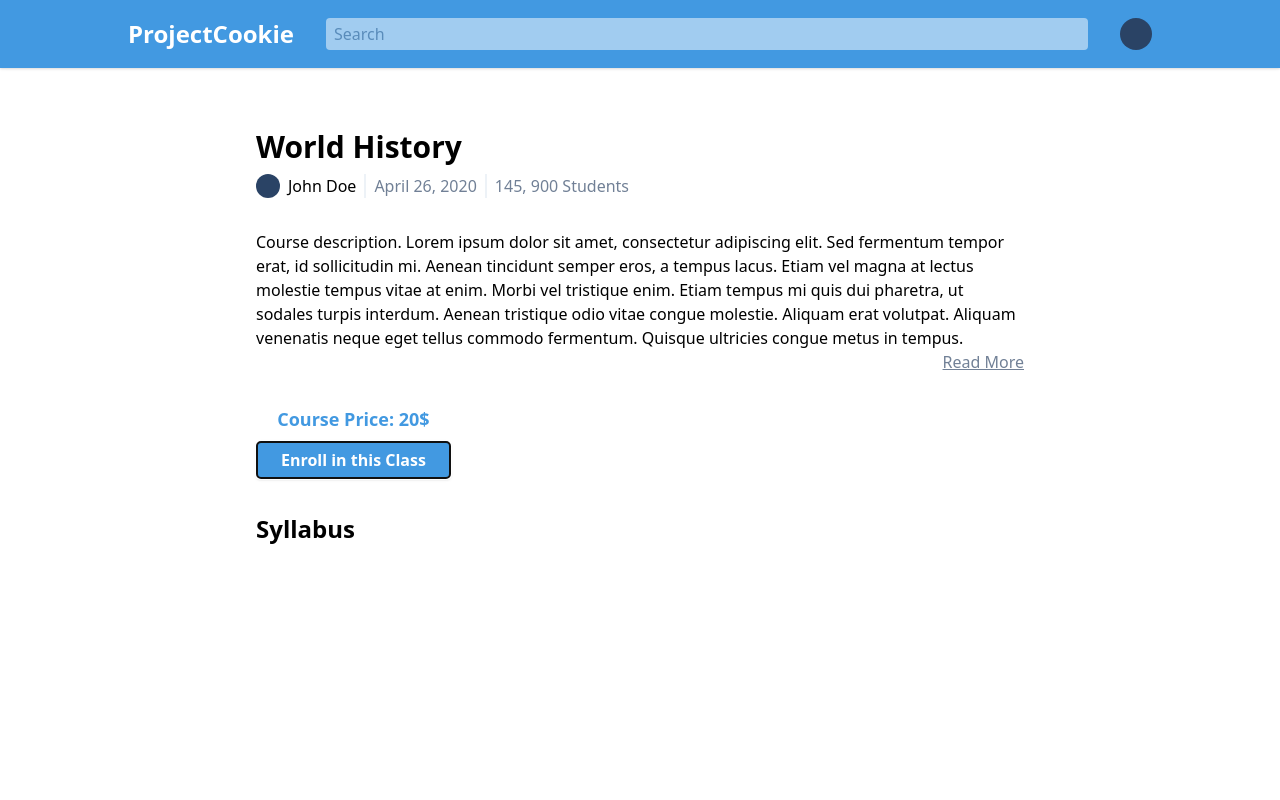
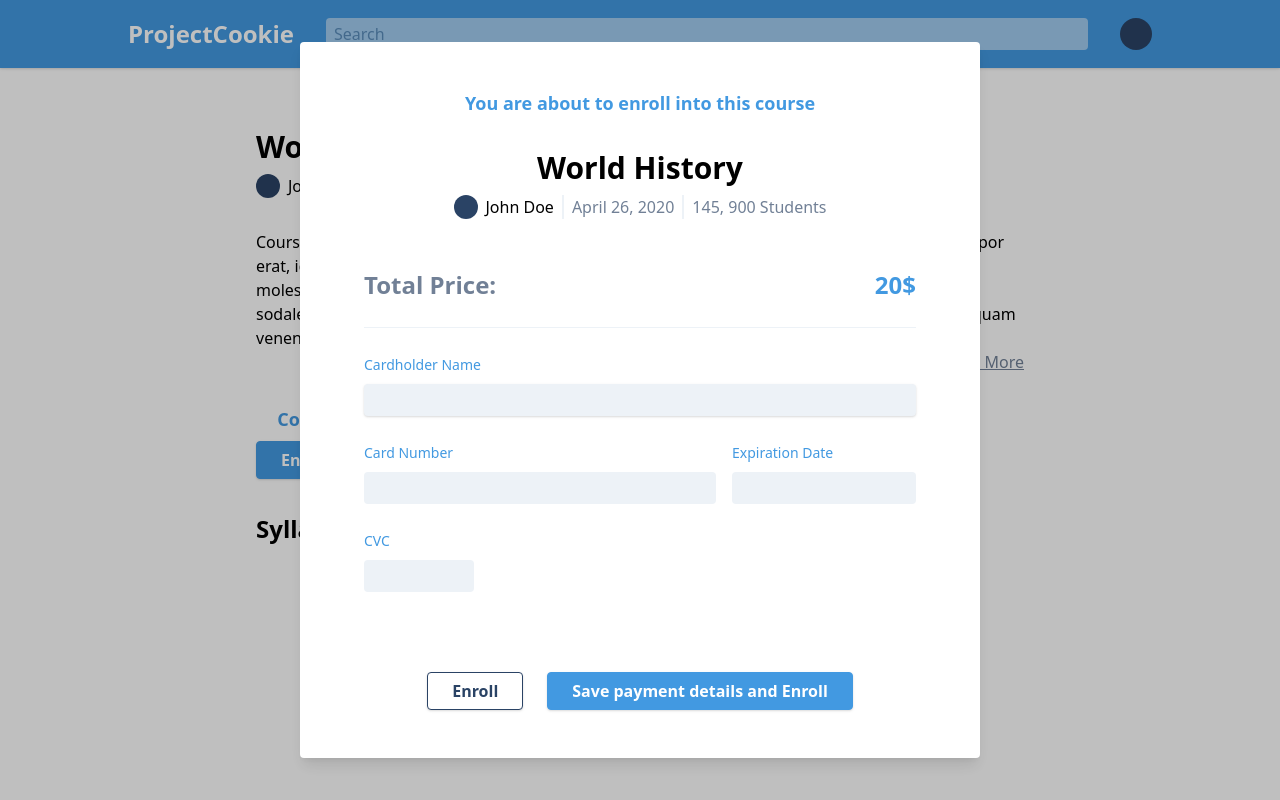
Before and after one commit to MaxMonteil/ProjectCookie, a Vue app in the folder client/: page /course/0 in a window 1280 px wide. Both pictures are taken after a click on the button "Enroll in this Class". Built offline with nearby package versions, Linux system fonts and the light colour scheme.

Commit message:
feat: add payment modal

```diff
--- /dev/null
+++ b/client/src/components/popups/PopupBase.vue
@@ -0,0 +1,128 @@
+<template>
+  <div
+    role="dialog"
+    :aria-label="label"
+    aria-modal="true"
+    class="fixed inset-0"
+    :class="centered ? 'flex justify-center items-center' : ''"
+  >
+    <div
+      v-if="!fullscreen"
+      class="absolute w-full h-full -z-10"
+      @click="$emit('close')"
+    >
+      <slot name="backdrop" />
+    </div>
+    <slot />
+  </div>
+</template>
+
+<script>
+// Component sourced from Mark Oberlehner
+// https://markus.oberlehner.net/blog/popup-overlays-with-vue-router-and-portal-vue/
+
+export default {
+  name: 'PopupBase',
+  props: {
+    centered: {
+      type: Boolean,
+      default: true,
+    },
+    fullscreen: {
+      type: Boolean,
+      default: false,
+    },
+    focusElement: {
+      type: Object,
+      default: null,
+    },
+    label: {
+      type: String,
+      required: true,
+    },
+  },
+  mounted () {
+    const close = (e) => {
+      const ESC = 27
+      if (e.keyCode !== ESC) return
+      this.$emit('close')
+    }
+    // Close the modal when the
+    // user presses the ESC key.
+    document.addEventListener('keyup', close)
+    this.$on('hook:destroyed', () => {
+      document.removeEventListener('keyup', close)
+    })
+
+    // Activate the modal when the component is mounted.
+    this.activate()
+    this.$on('hook:destroyed', () => {
+      // Deactivate when the component is destroyed.
+      this.deactivate()
+    })
+  },
+  methods: {
+    activate () {
+      // Save the current active element
+      // so we can restore it when closing
+      // the popup overlay.
+      this.previousActiveElement = document.activeElement
+
+      // Prevent the background to be scrollable.
+      this.disableScrolling()
+      // Make it impossible to focus elements in
+      // the background when using the TAB key.
+      this.inert()
+      // Focus the first focusable element in the dialog.
+      this.focusFirstDescendant()
+    },
+    async deactivate () {
+      this.enableScrolling()
+      await this.inert(false)
+      this.restoreFocus()
+    },
+    // Disable scrolling on all devices (including iOS).
+    disableScrolling () {
+      this.scrollPosition = window.pageYOffset
+
+      const $body = document.querySelector('body')
+      $body.style.overflow = 'hidden'
+      $body.style.position = 'fixed'
+      $body.style.top = `-${this.scrollPosition}px`
+      $body.style.width = '100%'
+    },
+    enableScrolling () {
+      const $body = document.querySelector('body')
+      $body.style.removeProperty('overflow')
+      $body.style.removeProperty('position')
+      $body.style.removeProperty('top')
+      $body.style.removeProperty('width')
+
+      window.scrollTo(0, this.scrollPosition)
+    },
+    // Make all elements except the overlay inert.
+    async inert (status = true) {
+      await this.$nextTick();
+      [...this.$root.$el.children].forEach((child) => {
+        if (child === this.$el || child.contains(this.$el)) return
+        child.inert = status
+      })
+    },
+    focusFirstDescendant (element) {
+      const focusable = this.$el.querySelectorAll('button, [href], input, select, textarea, [tabindex]:not([tabindex="-1"])')
+      if (focusable[0] && focusable[0].focus) focusable[0].focus()
+    },
+    restoreFocus () {
+      const element = this.focusElement || this.previousActiveElement
+
+      if (element && element.focus) element.focus()
+    },
+  },
+}
+</script>
+
+<style scoped>
+.-z-10 {
+  z-index: -10;
+}
+</style>
--- /dev/null
+++ b/client/src/components/ui/PaymentModal.vue
@@ -0,0 +1,109 @@
+<template>
+  <PopupBase
+    label="payment modal"
+    @close="$emit('close')"
+  >
+    <template #backdrop>
+      <div class="absolute w-full h-full bg-black bg-opacity-25" />
+    </template>
+
+    <div class="px-16 py-12 bg-white rounded shadow-lg space-y-6">
+      <header class="text-center">
+        <h2 class="mb-8 text-lg font-bold text-blue-500">
+          You are about to enroll into this course
+        </h2>
+
+        <h1 class="mb-2 text-3xl font-semibold leading-tight">
+          {{ course.title }}
+        </h1>
+
+        <div class="flex justify-center mb-12 rounded space-x-2 divide-x-2 divide-gray-200">
+          <span class="flex items-center">
+            <div class="w-6 h-6 p-2 mr-2 bg-blue-900 rounded-full" />
+            <p>{{ course.teacher }}</p>
+          </span>
+          <p class="pl-2 text-gray-600">
+            {{ course.startDate }}
+          </p>
+          <p class="pl-2 text-gray-600">
+            {{ course.studentCount }} Students
+          </p>
+        </div>
+
+        <h2 class="flex justify-between pb-6 text-2xl font-bold border-b border-gray-200">
+          <span class="text-gray-600">Total Price:</span>
+          <span class="text-blue-500">{{ course.price }}$</span>
+        </h2>
+      </header>
+
+      <form
+        class="space-y-20"
+        @submit.prevent="$emit('close')"
+      >
+        <div class="space-y-6">
+          <InputText
+            label="Cardholder Name"
+            :bg-gray="true"
+            :label-white="false"
+          />
+
+          <div class="flex space-x-4">
+            <div class="flex-grow">
+              <InputText
+                class="flex-grow"
+                label="Card Number"
+                :bg-gray="true"
+                :label-white="false"
+              />
+            </div>
+
+            <div class="w-1/3">
+              <InputText
+                label="Expiration Date"
+                :bg-gray="true"
+                :label-white="false"
+              />
+            </div>
+          </div>
+
+          <div class="w-1/5">
+            <InputText
+              label="CVC"
+              :bg-gray="true"
+              :label-white="false"
+            />
+          </div>
+        </div>
+
+        <div class="text-center space-x-6">
+          <button class="btn btn-blue-sec">
+            Enroll
+          </button>
+
+          <button class="btn btn-blue">
+            Save payment details and Enroll
+          </button>
+        </div>
+      </form>
+    </div>
+  </PopupBase>
+</template>
+
+<script>
+import InputText from '@/components/inputs/InputText'
+import PopupBase from '@/components/popups/PopupBase'
+
+export default {
+  name: 'PaymentModal',
+  components: {
+    InputText,
+    PopupBase,
+  },
+  props: {
+    course: {
+      type: Object,
+      required: true,
+    },
+  },
+}
+</script>
--- a/client/src/pages/Course.vue
+++ b/client/src/pages/Course.vue
@@ -1,4 +1,13 @@
 <template>
+  <div>
+    <aside>
+      <PaymentModal
+        v-if="showModal"
+        :course="course"
+        @close="showModal = false"
+      />
+    </aside>
+
     <main class="space-y-8">
       <header class="space-y-2">
         <h1 class="text-3xl font-semibold leading-tight">
@@ -27,7 +36,10 @@
         <h2 class="text-lg font-bold text-blue-500">
           Course Price: {{ course.price }}$
         </h2>
-      <button class="btn btn-blue">
+        <button
+          class="btn btn-blue"
+          @click="showModal = true"
+        >
           Enroll in this Class
         </button>
       </div>
@@ -46,14 +58,17 @@
         </div>
       </section>
     </main>
+  </div>
 </template>
 
 <script>
+import PaymentModal from '@/components/ui/PaymentModal'
 import SyllabusSection from '@/components/ui/course/SyllabusSection'
 
 export default {
   name: 'Course',
   components: {
+    PaymentModal,
     SyllabusSection,
   },
   props: {
@@ -64,6 +79,7 @@ export default {
   },
   data () {
     return {
+      showModal: false,
       loading: true,
       course: {},
     }
```
Lines whose indentation alone changed are shown as unchanged.
